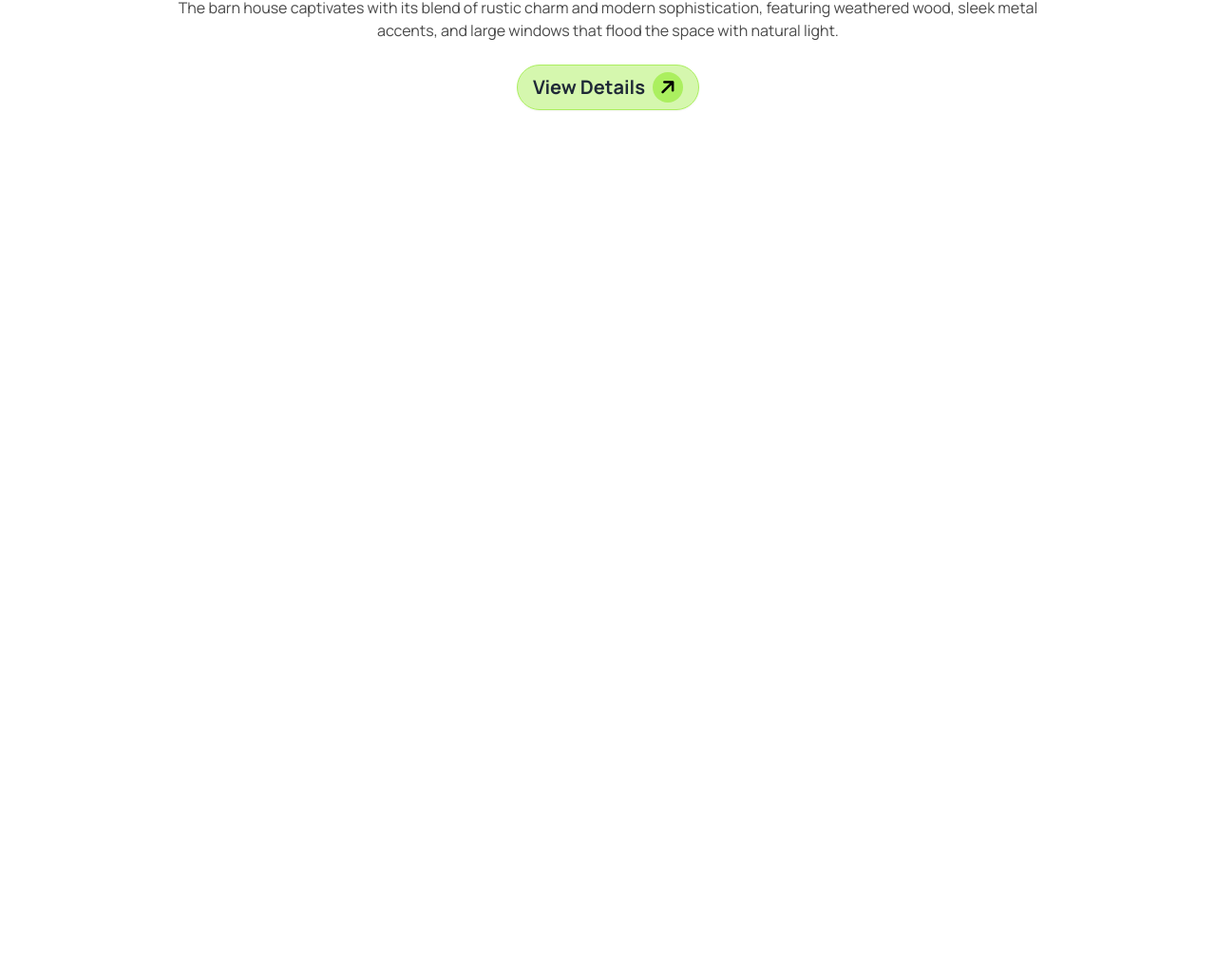
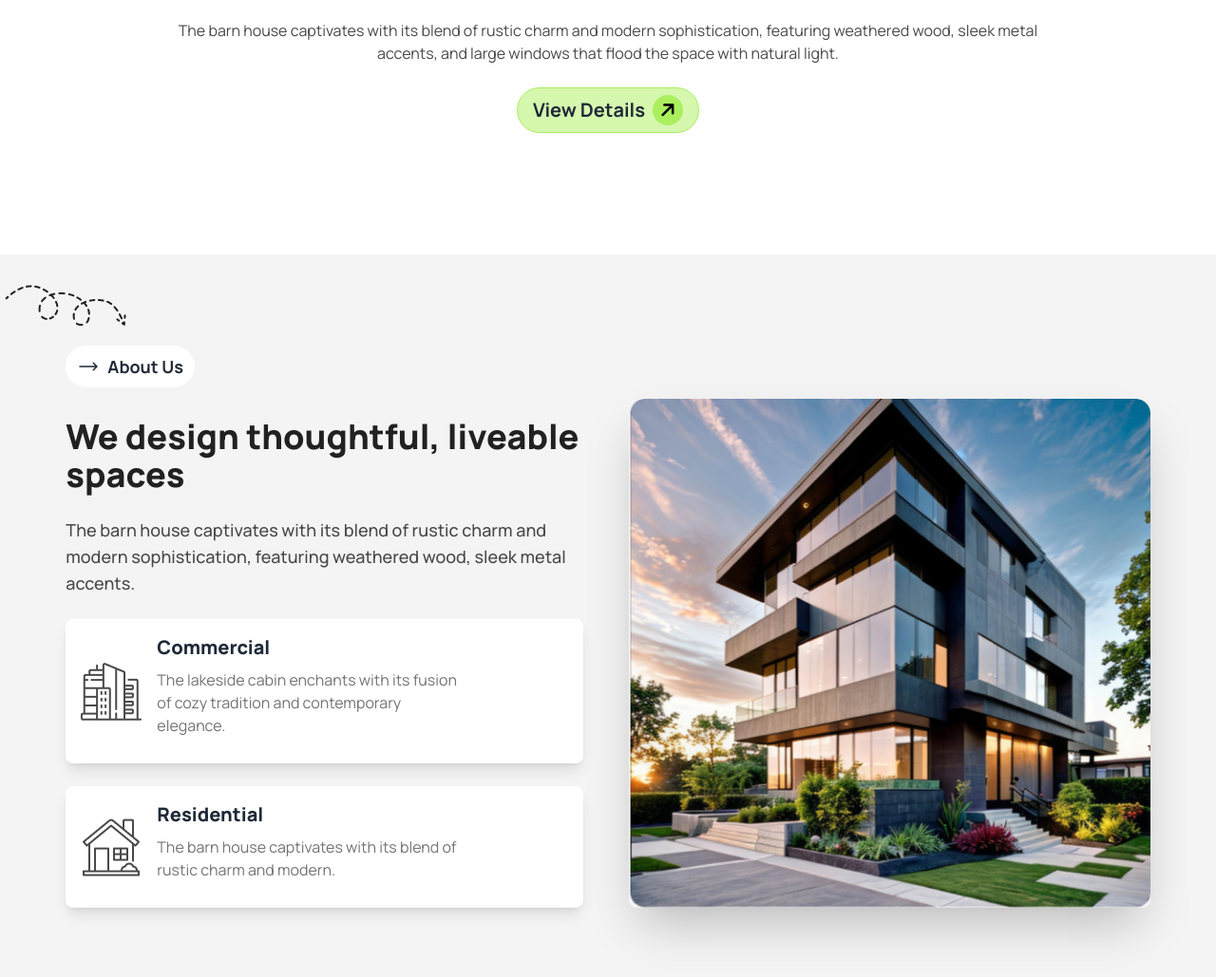
Before and after one commit to rushomrong/b10-a3-rusho, a website built with Vite: page index.html in a window 1280 px wide. Shown: the part 725-1754 px from the top of the page at 95% size. Before the commit the page ends 857 px from the top, so only its background shows below. Built offline with nearby package versions, Linux system fonts and the light colour scheme.

Commit message:
about section added

```diff
--- a/index.html
+++ b/index.html
@@ -117,11 +117,11 @@
         </nav>
 
         <!-- hero content -->
-        <div class="hero pt-14">
+        <div class="hero pt-14 md:mb-28 mb-10">
           <div class="hero-content text-center">
             <div class="flex flex-col md:items-center">
               <img src="./assets/banner.png" alt="" class="md:w-2/4" />
-              <h1 class="text-5xl font-bold pt-6 md:w-3/4">
+              <h1 class="md:text-5xl text-3xl font-bold pt-6 md:w-3/4 mb-6">
                 A barn house of this design has a striking appearance
               </h1>
               <p class="py-6 text-p-color-0">
@@ -146,5 +146,100 @@
         </div>
       </header>
     </div>
+
+    <!-- main start -->
+    <main>
+      <!-- about us  -->
+      <section class="bg-s-color-0">
+        <div class="w-11/12 mx-auto md:py-8 py-8">
+          <div class="hero md:py-12">
+            <div
+              class="hero-content flex-col-reverse md:flex-col lg:flex-row-reverse items-end justify-between gap-12 md:gap-12"
+            >
+              <div>
+                <img
+                  src="./assets/Rectangle.png"
+                  class="w-full rounded-lg shadow-2xl"
+                />
+              </div>
+              <div
+                class="w-full md:w-3/6 flex flex-col relative items-center md:items-start"
+              >
+                <div class="absolute hidden md:block md:-left-16 md:-top-16">
+                  <img src="./assets/Vector.png" alt="" />
+                </div>
+
+                <div class="flex items-center gap-4 mb-8">
+                  <button
+                    class="bg-bg-white-0 font-bold text-lg cursor-pointer flex flex-row justify-center items-center rounded-full px-3 py-2"
+                  >
+                    <span
+                      ><svg
+                        xmlns="http://www.w3.org/2000/svg"
+                        fill="none"
+                        viewBox="0 0 24 24"
+                        stroke-width="1.5"
+                        stroke="currentColor"
+                        class="size-6 mr-2"
+                      >
+                        <path
+                          stroke-linecap="round"
+                          stroke-linejoin="round"
+                          d="M17.25 8.25 21 12m0 0-3.75 3.75M21 12H3"
+                        />
+                      </svg>
+                    </span>
+                    About Us
+                  </button>
+                </div>
+                <h1
+                  class="text-2xl text-h1-color-0 md:text-4xl text-center md:text-left font-extrabold mb-6"
+                >
+                  We design thoughtful, liveable spaces
+                </h1>
+                <p
+                  class="text-center md:text-left md:text-lg text-sm mb-6 font-medium text-p-color-0"
+                >
+                  The barn house captivates with its blend of rustic charm and
+                  modern sophistication, featuring weathered wood, sleek metal
+                  accents.
+                </p>
+                <!-- card section -->
+                <div
+                  class="flex items-center gap-4 bg-bg-white-0 shadow-lg rounded-lg p-4"
+                >
+                  <img src="./assets/commercial.png" alt="" />
+                  <div>
+                    <h3 class="font-extrabold text-xl mb-2">Commercial</h3>
+                    <p
+                      class="w-full mb-3 md:w-3/4 text-text-nav-regular-0 tex-lg"
+                    >
+                      The lakeside cabin enchants with its fusion of cozy
+                      tradition and contemporary elegance.
+                    </p>
+                  </div>
+                </div>
+
+                <!-- 2nd card section -->
+                <div
+                  class="flex items-center gap-4 bg-bg-white-0 shadow-lg rounded-lg p-4 mt-6"
+                >
+                  <img src="./assets/residential.png" alt="" />
+                  <div>
+                    <h3 class="font-extrabold text-xl mb-2">Residential</h3>
+                    <p
+                      class="w-full mb-3 md:w-3/4 text-text-nav-regular-0 tex-lg"
+                    >
+                      The barn house captivates with its blend of rustic charm
+                      and modern.
+                    </p>
+                  </div>
+                </div>
+              </div>
+            </div>
+          </div>
+        </div>
+      </section>
+    </main>
   </body>
 </html>
--- a/tailwind.config.js
+++ b/tailwind.config.js
@@ -13,6 +13,9 @@ module.exports = {
       "bg-off": ["#ABEF5F80"],
       "text-black": ["#000000"],
       "p-color": ["#494949"],
+      "s-color": ["#F4F4F4"],
+      "bg-white": ["#ffffff"],
+      "h1-color": ["#212121"],
     },
 
     backgroundImage: {
```
